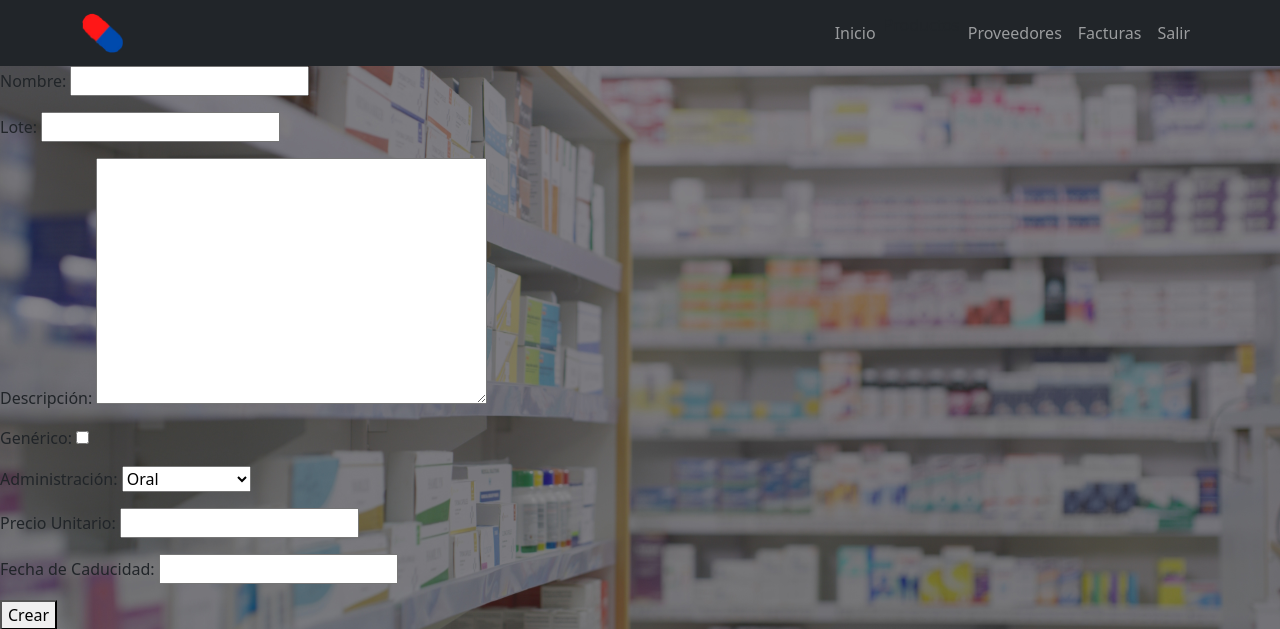
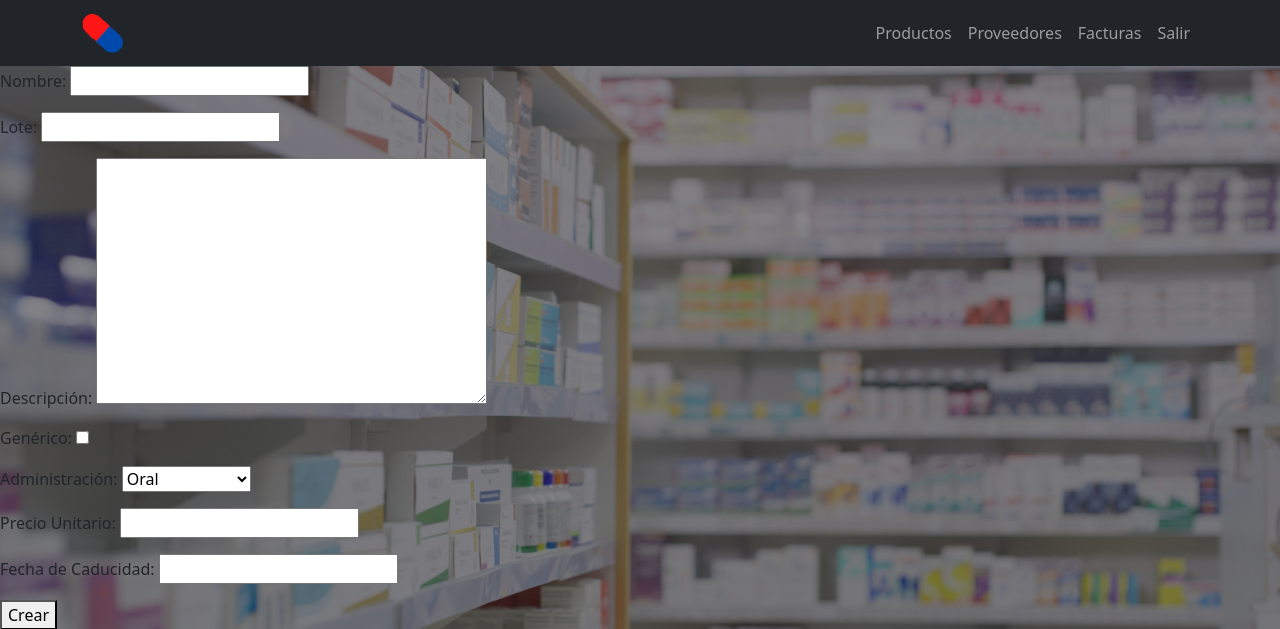
Before and after one commit to MomokameoM/davesPharmF, a Django app: page /products/create/ in a window 1280 px wide. Shown: the top 629 px of the page. Run offline with Django 4.2, Linux system fonts and the light colour scheme; a user stored in the database is signed in.

Commit message:
frontpirata

```diff
--- a/drug_store/templates/base.html
+++ b/drug_store/templates/base.html
@@ -4,7 +4,7 @@
   <meta charset="UTF-8" />
   <meta http-equiv="X-UA-Compatible" content="IE=edge" />
   <meta name="viewport" content="width=device-width, initial-scale=1.0" />
-  <title>Django CRUD</title>
+  <title>FarmaciaDaves</title>
   <link rel="stylesheet" href="https://cdn.jsdelivr.net/npm/bootstrap@5.2.0/dist/css/bootstrap.min.css">
   <script src="https://cdn.jsdelivr.net/npm/bootstrap@5.2.0/dist/js/bootstrap.bundle.min.js"></script>
   {% load static %}
--- a/drug_store/templates/navbar.html
+++ b/drug_store/templates/navbar.html
@@ -15,18 +15,15 @@
     </button>
     <div class="collapse navbar-collapse" id="navbarNav">
       <ul class="navbar-nav ms-auto">
-        <li class="nav-item">
-          <a href="/" class="nav-link">Inicio</a>
-        </li>
         {% if user.is_authenticated %}
         <li class="nav-item">
-          <aclass="nav-link">Productos</aclass=>
+          <a class="nav-link" href="/products">Productos</a>
         </li>
         <li class="nav-item">
-          <a class="nav-link">Proveedores</a>
+          <a class="nav-link" href="/provideers">Proveedores</a>
         </li>
         <li class="nav-item">
-          <a class="nav-link">Facturas</a>
+          <a class="nav-link" href="/bills">Facturas</a>
         </li>
         <li class="nav-item">
           <a class="nav-link" href="/logout">Salir</a>
```
Also changed, not shown: db.sqlite3.
